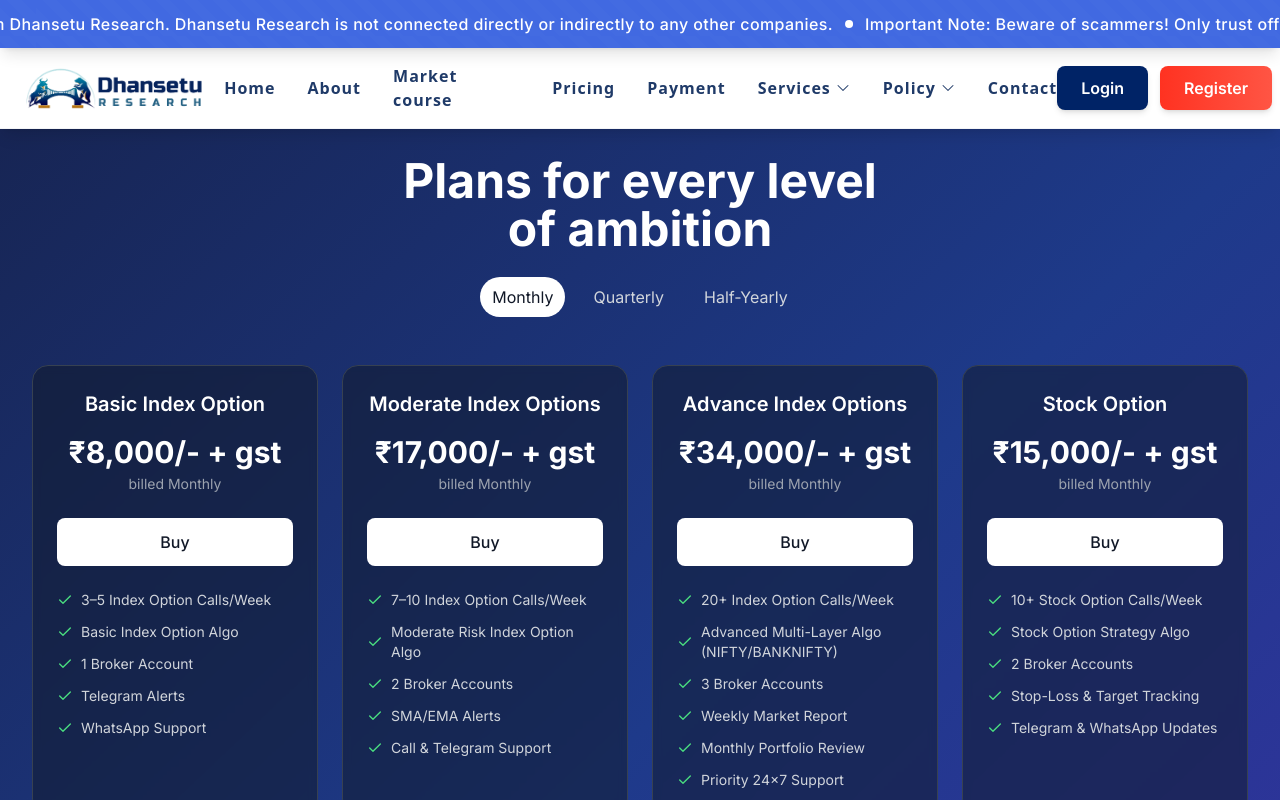
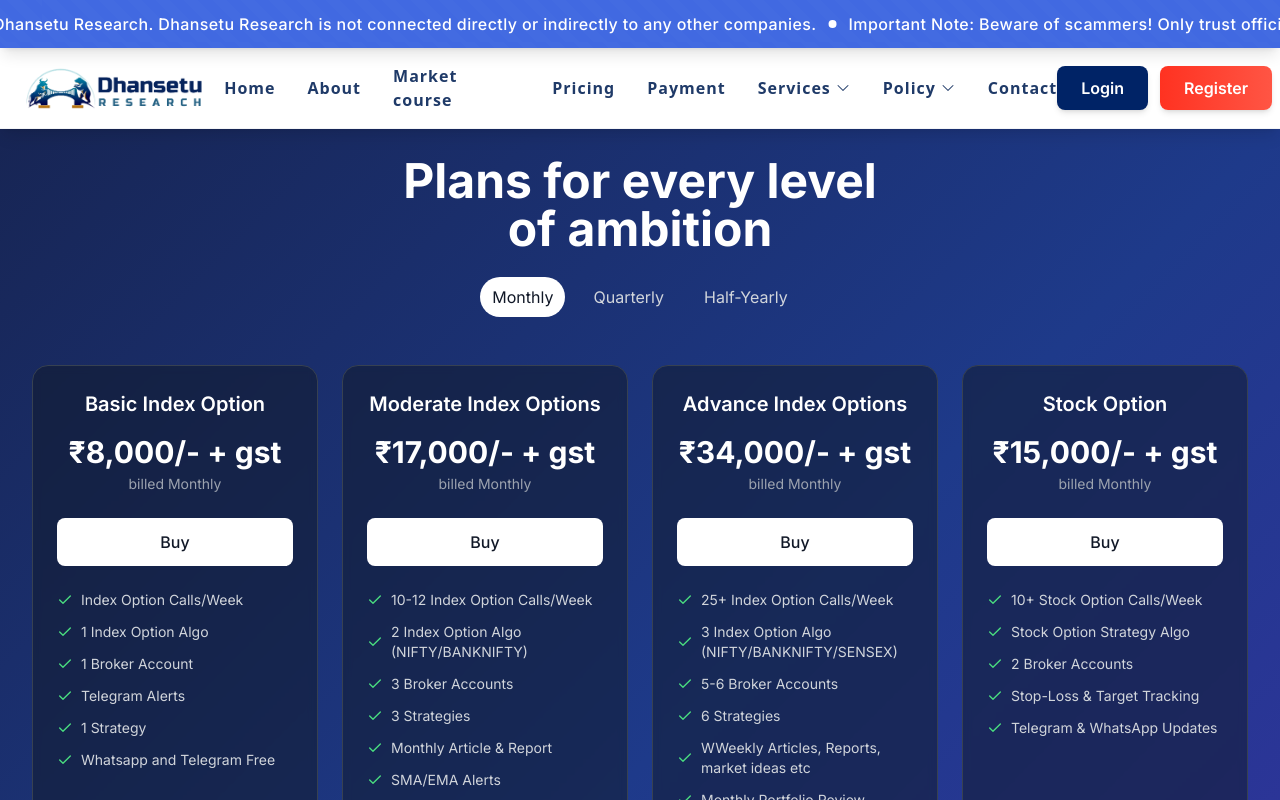
Before and after one commit to Vilas-cp/Dhansetu-Research-admin, a Next.js app in the folder client-website/: page /pricing in a window 1280 px wide. Shown: the top 800 px of the page. Built offline with nearby package versions, Linux system fonts and the light colour scheme.

Commit message:
price and funtions

```diff
--- a/client-website/src/app/pricing/compo/data.js
+++ b/client-website/src/app/pricing/compo/data.js
@@ -4,34 +4,38 @@ const pricingData = {
       subscriptionId: 'basic_index_option_monthly_001',
       price: 8000,
       features: {
-        researchCalls: '3–5 Index Option Calls/Week',
-        algo: 'Basic Index Option Algo',
+        researchCalls: ' Index Option Calls/Week',
+        algo: '1 Index Option Algo',
         brokerAccounts: '1 Broker Account',
         telegram: 'Telegram Alerts',
-        whatsapp: 'WhatsApp Support',
+        strategies: '1 Strategy',
+        whatsapp: 'Whatsapp and Telegram Free',
       },
     },
     moderateIndex: {
       subscriptionId: 'moderate_index_option_monthly_002',
       price: 17000,
       features: {
-        researchCalls: '7–10 Index Option Calls/Week',
-        algo: 'Moderate Risk Index Option Algo',
-        brokerAccounts: '2 Broker Accounts',
+        researchCalls: '10-12 Index Option Calls/Week',
+        algo: '2 Index Option Algo (NIFTY/BANKNIFTY)',
+        brokerAccounts: '3 Broker Accounts',
+        strategies: '3 Strategies',
+        marketReport: 'Monthly Article & Report',
         smaAlerts: 'SMA/EMA Alerts',
-        callSupport: 'Call & Telegram Support',
+        callSupport: 'Whatsapp / Telegram Premium / Call',
       },
     },
     advanceIndex: {
       subscriptionId: 'advance_index_option_monthly_003',
       price: 34000,
       features: {
-        researchCalls: '20+ Index Option Calls/Week',
-        algo: 'Advanced Multi-Layer Algo (NIFTY/BANKNIFTY)',
-        brokerAccounts: '3 Broker Accounts',
-        marketReport: 'Weekly Market Report',
+        researchCalls: '25+ Index Option Calls/Week',
+        algo: '3 Index Option Algo (NIFTY/BANKNIFTY/SENSEX)',
+        brokerAccounts: '5-6 Broker Accounts',
+        strategies: '6 Strategies',
+        marketReport: 'WWeekly Articles, Reports, market ideas etc',
         portfolioReview: 'Monthly Portfolio Review',
-        prioritySupport: 'Priority 24x7 Support',
+        prioritySupport: 'Whatsapp / Telegram Premium / Call / Mail / Other Support',
       },
     },
     stockOption: {
@@ -188,7 +192,7 @@ const pricingData = {
     },
     advanceIndex: {
       subscriptionId: 'advance_index_option_halfyearly_003',
-      price: 150000,
+      price: 125000,
       features: {
         researchCalls: '20+ Index Option Calls/Week',
         algo: 'Advanced Multi-Layer Algo (NIFTY/BANKNIFTY)',
```
Also changed, not shown: 1 other file (tests, documents, lock files or other folders).
